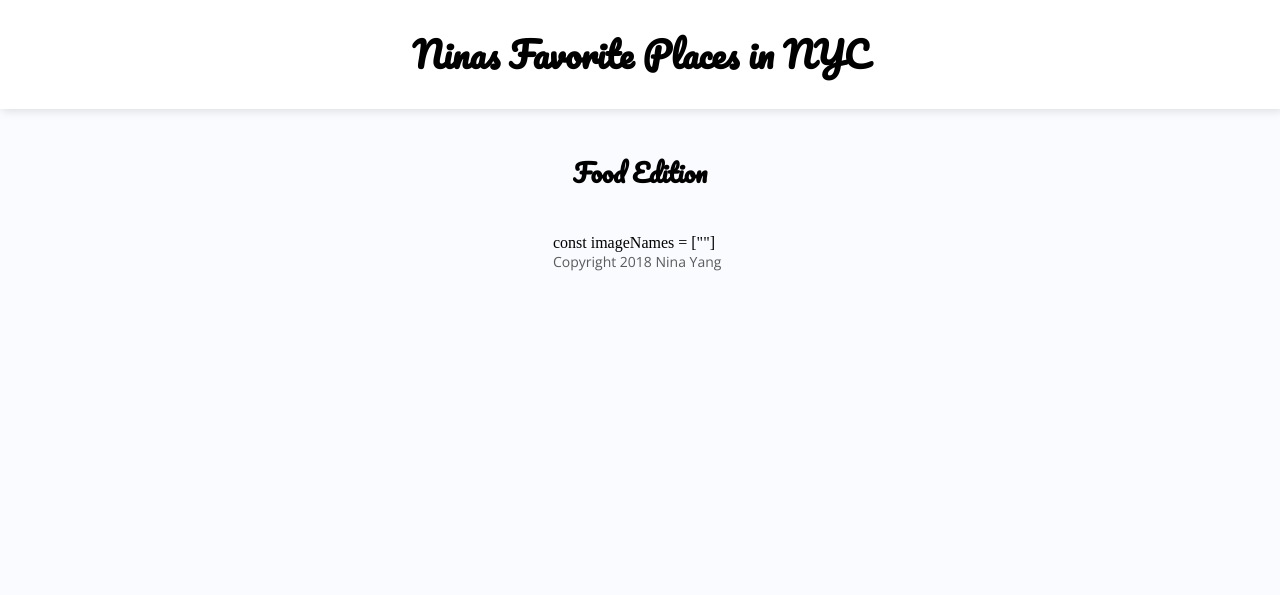
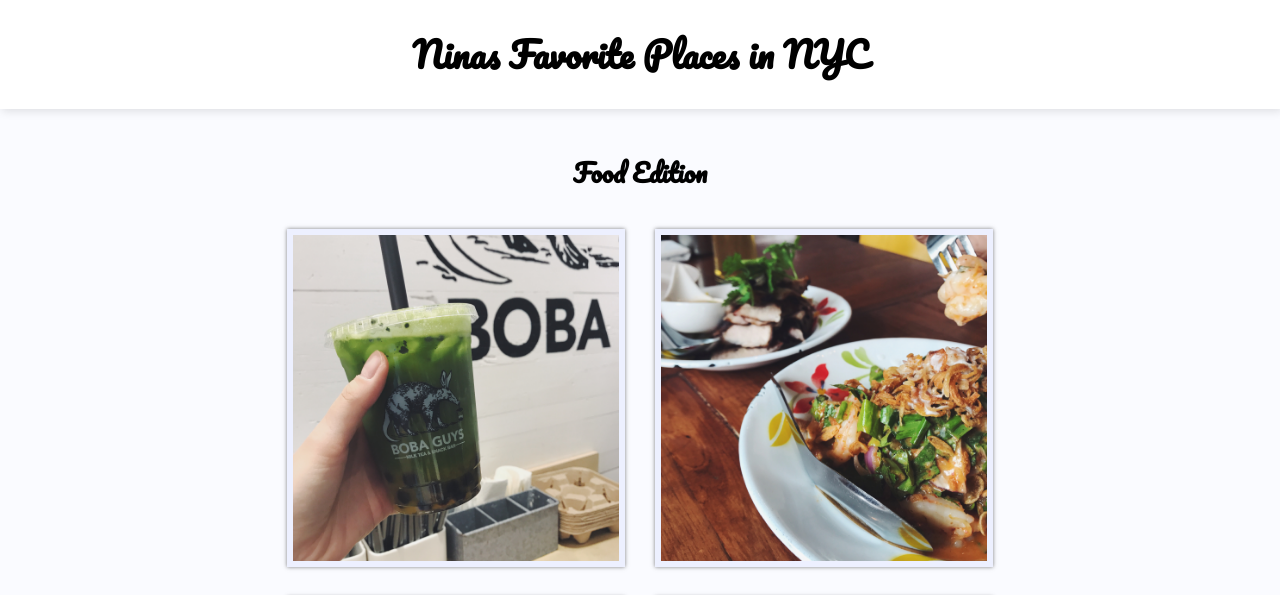
Before and after one commit to ninaqyang/nqy-ssui-assignment-6, a React (Create React App) app: page / in a window 1280 px wide. Shown: the top 595 px of the page. Built offline with nearby package versions, Linux system fonts and the light colour scheme.

Commit message:
Created FavoritePlace component and also updated and got home page working

```diff
--- a/src/App.css
+++ b/src/App.css
@@ -9,7 +9,7 @@ h1 {
 
 h2 {
   font-size: 25px;
-  padding: 20px;
+  padding: 20px 0px 0px 0px;
 }
 
 .mainContainer {
@@ -39,4 +39,6 @@ footer {
   font-family: 'Open Sans', sans-serif;
   font-size: 14px;
   color: #5B5B5B;
+  margin-bottom: 30px;
+  text-align: center;
 }
--- /dev/null
+++ b/src/FavoritePlace.css
@@ -0,0 +1,18 @@
+img {
+  object-fit: cover;
+  display: block;
+}
+
+.favoritePlace {
+  border-style: solid;
+  border-width: 6px;
+  border-color: #EDF0FF;
+  margin: 15px;
+  box-shadow: 0px 0px 4px rgba(0,0,0,0.5);
+}
+
+.favoritePlaceImg {
+  width: 326px;
+  height: 326px;
+  padding: 0px;
+}
--- /dev/null
+++ b/src/FavoritePlace.js
@@ -0,0 +1,14 @@
+import React, { Component } from 'react';
+import './FavoritePlace.css';
+
+class FavoritePlace extends Component {
+  render() {
+    return (
+      <div className="favoritePlace">
+        <img className="favoritePlaceImg" src={this.props.image} alt={this.props.altText} />
+      </div>
+    );
+  }
+}
+
+export default FavoritePlace;
--- a/src/Favorites.css
+++ b/src/Favorites.css
@@ -1,7 +1,7 @@
-img {
-  object-fit: cover;
+.favoritesContainer {
+  display: flex;
+  flex-direction: row;
+  flex-wrap: wrap;
+  justify-content: center;
+  margin: 0px 100px 50px 100px;
 }
-
-.favoritesContainer {
-
-}
--- a/src/Favorites.js
+++ b/src/Favorites.js
@@ -1,22 +1,29 @@
 import React, { Component } from 'react';
 import './Favorites.css';
+import FavoritePlace from './FavoritePlace';
 
-class FavoritePlace extends Component {
-  render() {
-    return (
-      <div className="favoritePlace">
-
-      </div>
-    );
-  }
-}
+import bobaGuysImg from './images/boba_guys.jpg';
+import fishCheeksImg from './images/fish_cheeks.jpg';
+import mountainHouseImg from './images/mountain_house.jpg';
+import nomWahImg from './images/nom_wah.jpg';
+import ramenLabImg from './images/ramen_lab.jpg';
+import spiceWorldImg from './images/spice_world.jpg';
 
 class Favorites extends Component {
+  constructor(props) {
+    super(props);
+    // var bobaGuys = {image: bobaGuysImg, altText:"Boba Guys"}
+  }
+
   render() {
     return (
       <div className="favoritesContainer">
-        const imageNames = [""]
-
+        <FavoritePlace image={bobaGuysImg} altText="Boba Guys" />
+        <FavoritePlace image={fishCheeksImg} altText="Fish Cheeks" />
+        <FavoritePlace image={mountainHouseImg} altText="Mountain House" />
+        <FavoritePlace image={nomWahImg} altText="Nom Wah" />
+        <FavoritePlace image={ramenLabImg} altText="Ramen Lab" />
+        <FavoritePlace image={spiceWorldImg} altText="Spice World" />
       </div>
     );
   }
```
